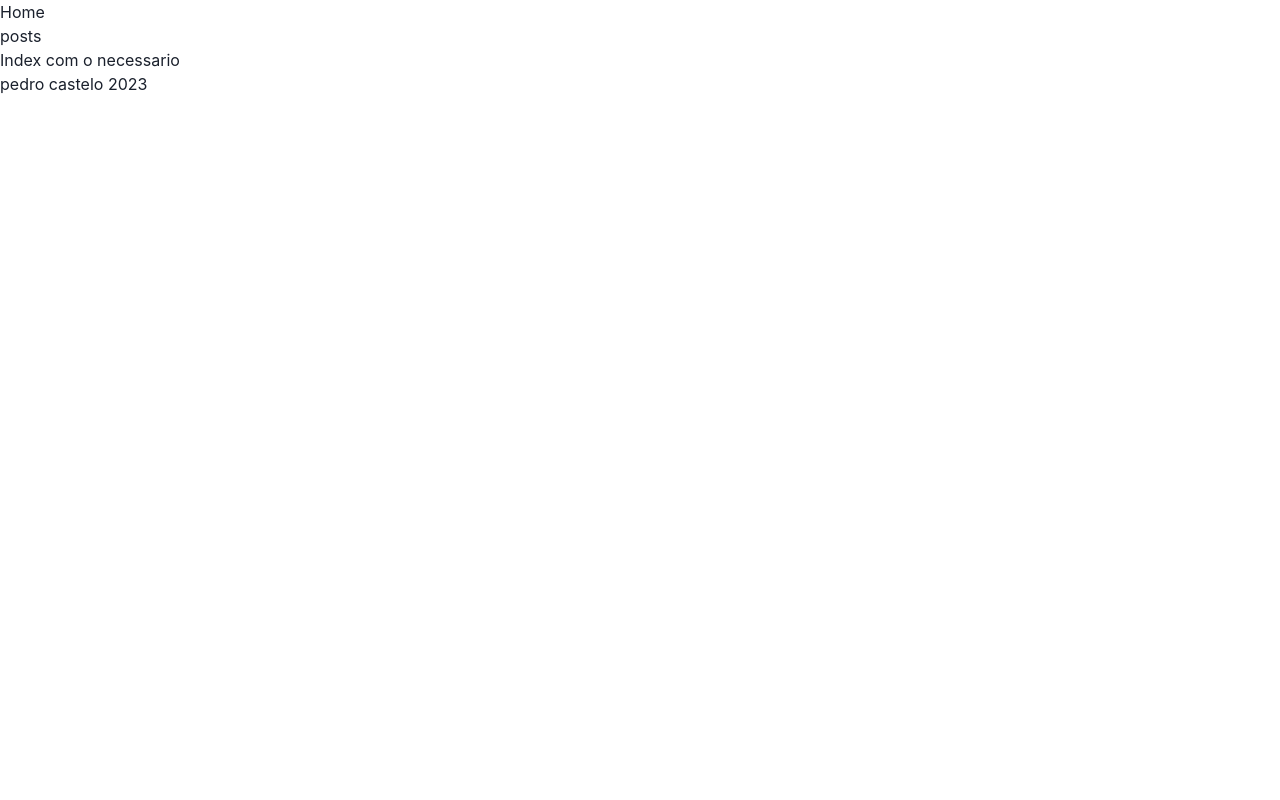
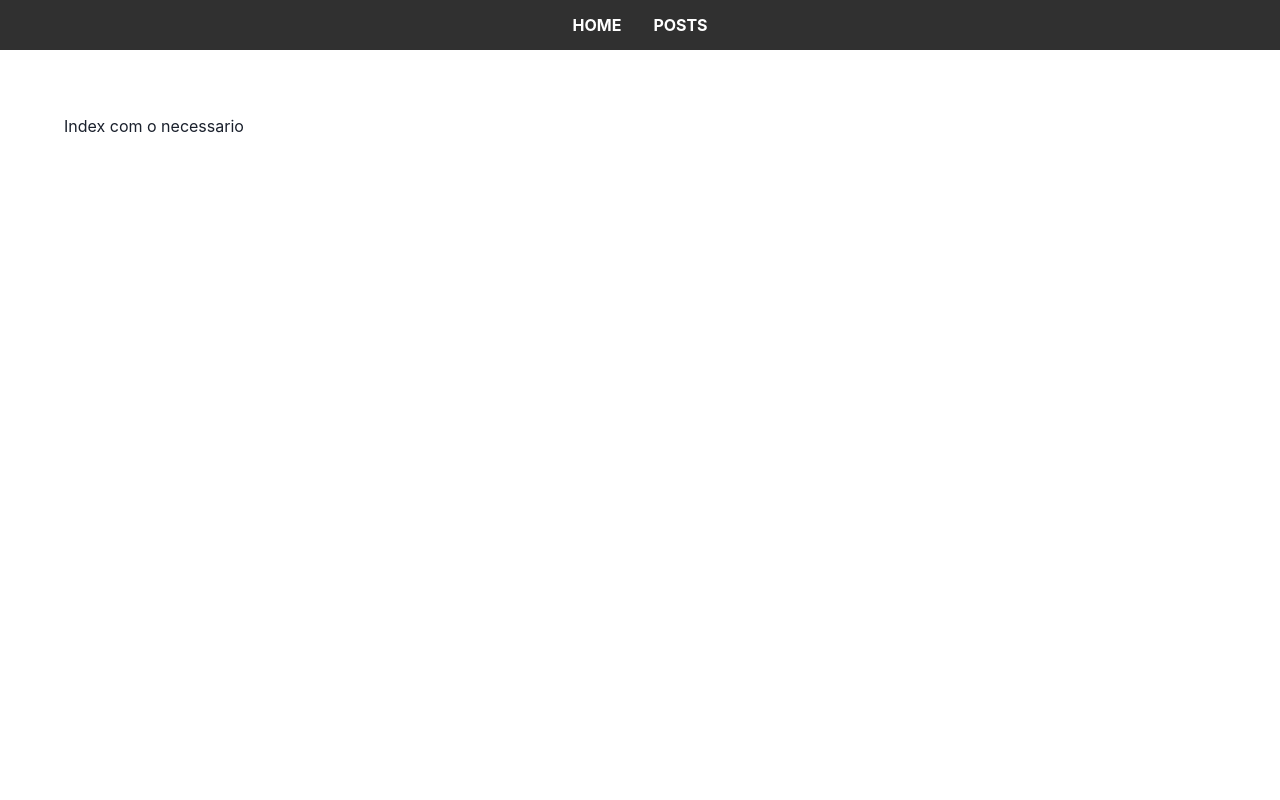
Before and after one commit to CastleWhite23/blog_api_node, a React (Create React App) app in the folder app/: page / in a window 1280 px wide. Shown: the top 800 px of the page. Built offline with nearby package versions, Linux system fonts and the light colour scheme.

Commit message:
Estilizando header,navbar footer e main

```diff
--- a/app/public/index.html
+++ b/app/public/index.html
@@ -25,6 +25,7 @@
       Learn how to configure a non-root public URL by running `npm run build`.
     -->
     <title>React App</title>
+
   </head>
   <body>
     <noscript>You need to enable JavaScript to run this app.</noscript>
--- a/app/src/components/Layout.js
+++ b/app/src/components/Layout.js
@@ -1,13 +1,16 @@
 import Navbar from "./Navbar"
 import './style.css'
 
-const Layout = ({children}) => {
+const Layout = ({ children }) => {
     return (
         <>
             <header>
-           <Navbar/>
+                <Navbar />
             </header>
-            { children }
+            <main>
+                {children}
+
+            </main>
             <footer>
                 pedro castelo 2023
             </footer>
--- a/app/src/components/style.css
+++ b/app/src/components/style.css
@@ -0,0 +1,44 @@
+
+
+header{
+    width: 100%;
+    height: 50px;
+    background-color: #303030;
+    color: #fff;
+
+    display: flex;
+    justify-content: center;
+    align-items: center;
+}
+
+nav ul{
+    display: flex;
+    gap: 2rem;
+}
+
+nav ul li{
+    list-style: none;
+    font-size: 16px;
+    font-weight: 700;
+    text-transform: uppercase;
+    transition: .2s all ease-in-out;
+}
+nav ul li:hover{
+    opacity: .5;
+}
+
+main{
+    width: 100%;
+    min-height: 100vh;
+    padding: 4rem;
+}
+
+footer{
+    width: 100%;
+    padding: 4rem;
+    background-color: #303030;
+    color: #fff;
+    display: flex;
+    align-items: center;
+    justify-content: center;
+}
```
Lines whose indentation alone changed are shown as unchanged.
